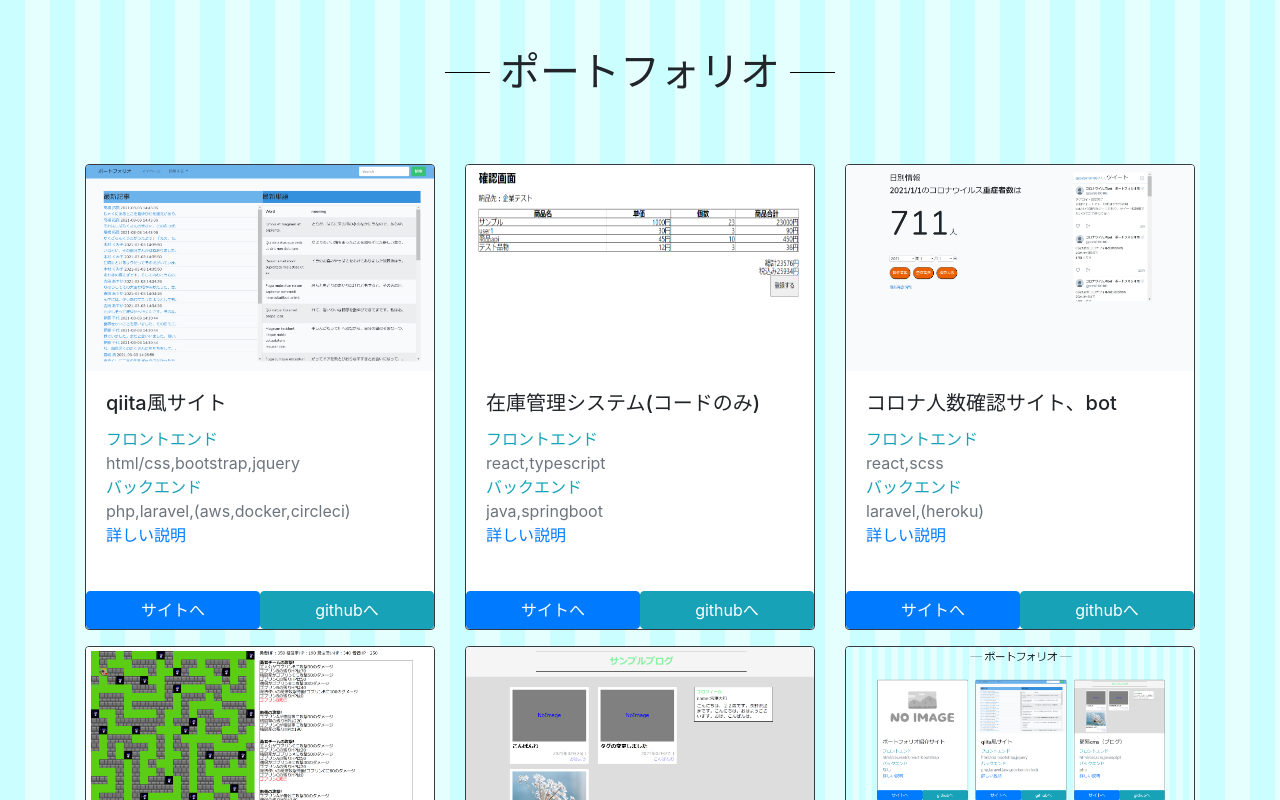
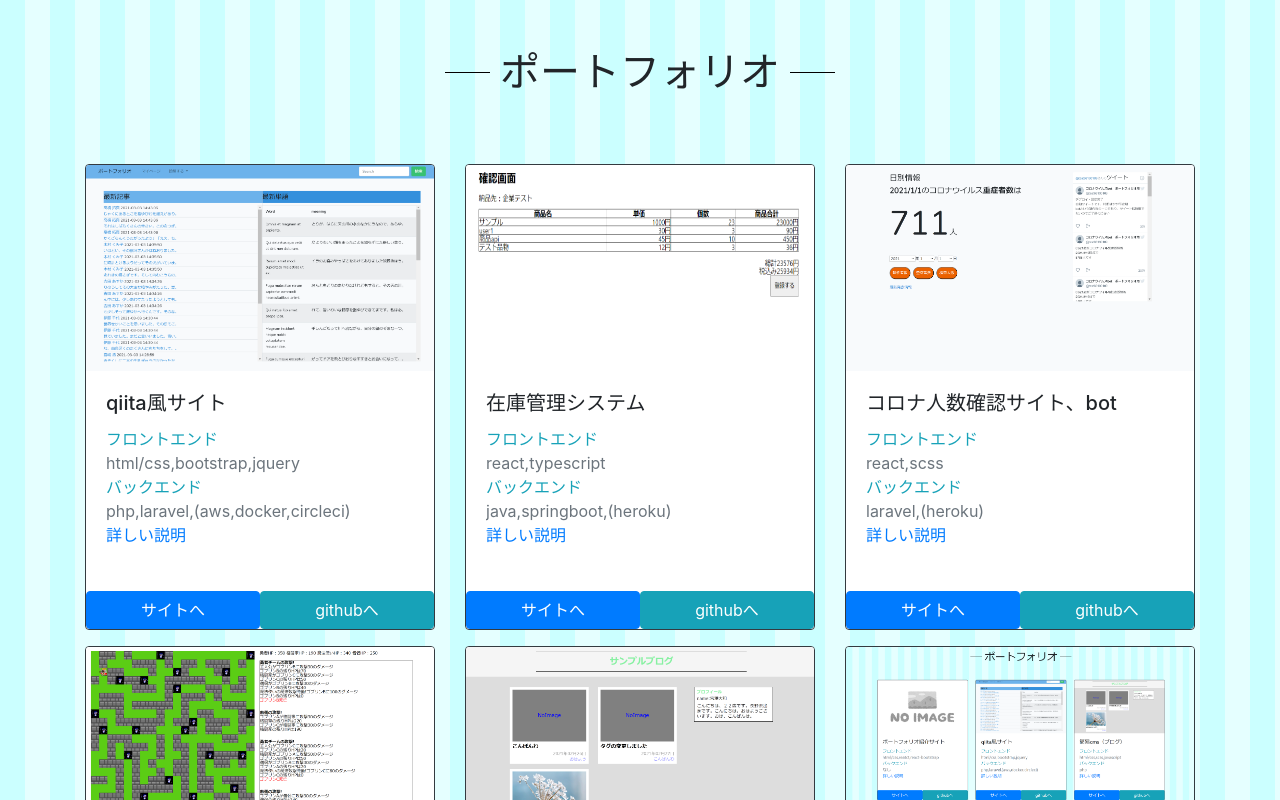
Before and after one commit to miyazawayamato/portfolio-home, a React (Create React App) app: page / in a window 1280 px wide. Shown: the top 800 px of the page. Built offline with nearby package versions, Linux system fonts and the light colour scheme.

Commit message:
テキスト変更

```diff
--- a/src/indiv/contents.js
+++ b/src/indiv/contents.js
@@ -38,9 +38,9 @@ const site2 = {
     img1:'spring1.png',
     text1:'springbootとreactで制作した在庫管理システムです。納品、納品履歴の確認、在庫・納品先の編集ができます。商品の種類と納品数・納品先を選んで登録することで、現在の在庫数から個数が引かれ履歴として登録されます。',
     img2:'spring2.png',
-    text2:'springbootでapiを作成して、SPAで処理ができるようにしてあります。',
+    text2:'springbootでapiを作成してあります。在庫と顧客とcrud処理や納品登録の処理があります。デプロイはherokuにしており、freedynoを使用しているのでしばらく使用しないと起動するのに時間がかかります。junit5やmockitoなどspringbootに組み込んであるテスト機能を利用してテストもしてあります。',
     img3:'spring3.png',
-    text3:'reactとtypesciptとscssを利用しています。axiosを利用してバックエンドと通信をしています。',
+    text3:'reactとtypesciptとscssを利用しています。axiosを利用してバックエンドと通信をしています。納品履歴詳細のアコーディンメニューや削除時の確認モーダルを実装してあります。',
 };
 
 const site5 = {
--- a/src/main.js
+++ b/src/main.js
@@ -23,11 +23,11 @@ class Main extends React.Component {
                     <Col className="col-lg-4 col-md-6 col-12 mt-3">
                         <Box
                             img="spring1.png"
-                            title="在庫管理システム(コードのみ)"
+                            title="在庫管理システム"
                             front="react,typescript"
-                            back="java,springboot"
+                            back="java,springboot,(heroku)"
                             text=""
-                            siteLink="current"
+                            siteLink="https://miyazawayamato.github.io/front/mainmenu"
                             gitLink="https://github.com/miyazawayamato/spring-boot"
                             link={<Link to="/indiv/2">詳しい説明</Link>}
                         />
```
